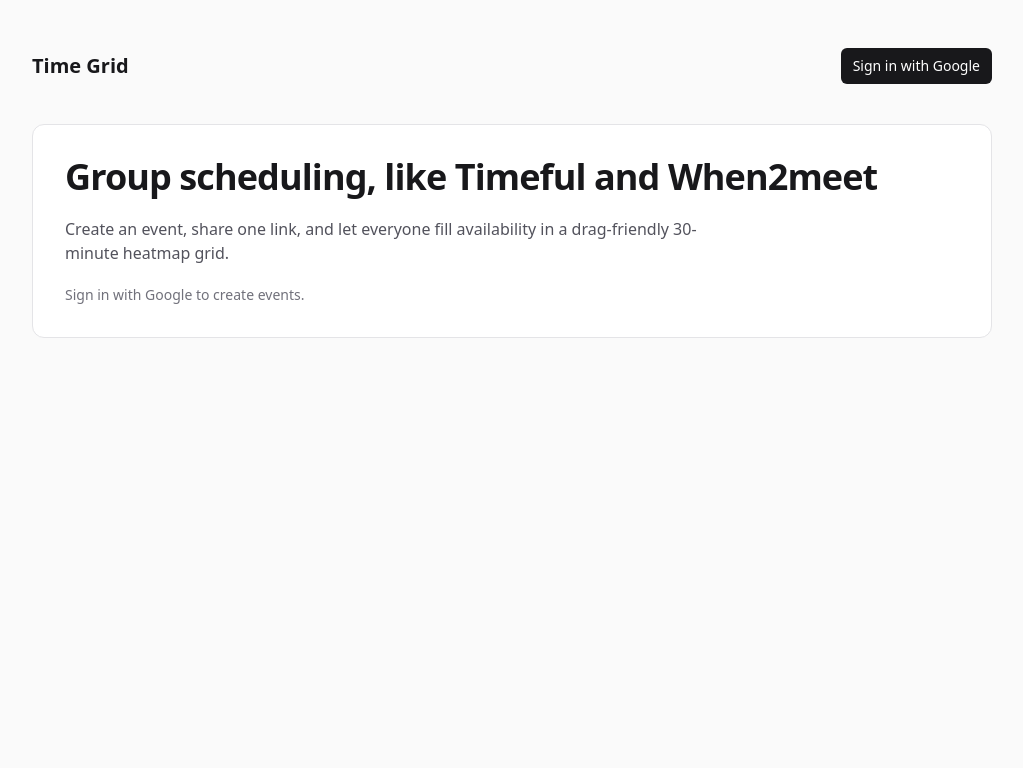
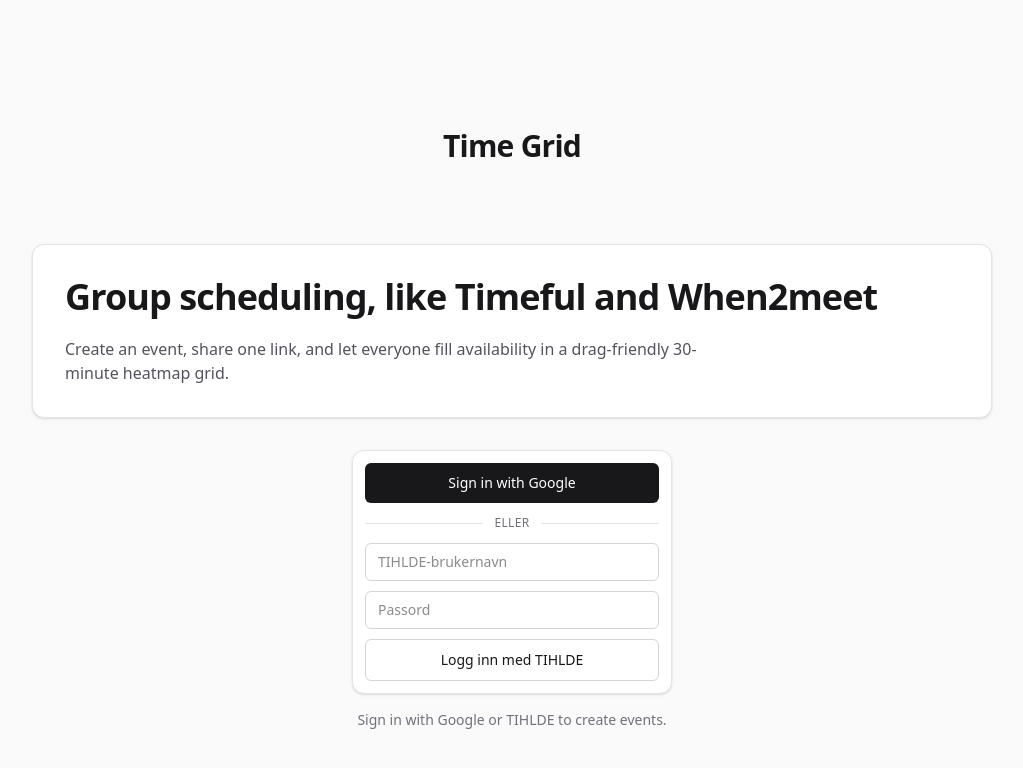
Before and after one commit to TIHLDE/time, a Next.js app: page / in a window 1280 px wide. Shown: the top 768 px of the page, without its empty margins (128-1151 px from the left). Built offline with nearby package versions, Linux system fonts and the light colour scheme; no server answers.

Commit message:
Feat/tihlde login

```diff
--- a/app/page.tsx
+++ b/app/page.tsx
@@ -2,15 +2,22 @@
 import { AuthButtons } from "@/components/auth-buttons";
 import { auth } from "@/auth";
 
-export default async function Home() {
+type HomeProps = {
+  searchParams?: Promise<Record<string, string | string[] | undefined>>;
+};
+
+export default async function Home({ searchParams }: HomeProps) {
   const session = await auth();
+  const resolvedSearchParams = searchParams ? await searchParams : undefined;
+  const authError = resolvedSearchParams?.authError;
+  const hasCredentialsError =
+    typeof authError === "string" && authError === "credentials";
   return (
-    <div className="mx-auto flex w-full max-w-5xl flex-1 flex-col bg-zinc-50 px-4 py-12 sm:px-8">
-      <header className="mb-10 flex items-center justify-between">
-        <p className="text-xl font-semibold">Time Grid</p>
-        <AuthButtons />
+    <div className="mx-auto flex w-full max-w-5xl flex-1 flex-col px-4 py-10 sm:px-8 sm:py-14">
+      <header className="flex min-h-[180px] items-center justify-center">
+        <p className="text-3xl font-semibold tracking-tight text-zinc-900">Time Grid</p>
       </header>
-      <main className="space-y-5 rounded-xl border border-zinc-200 bg-white p-8">
+      <main className="mt-2 space-y-5 rounded-xl border border-zinc-200 bg-white p-8 shadow-sm">
         <h1 className="text-4xl font-bold tracking-tight text-zinc-900">
           Group scheduling, like Timeful and When2meet
         </h1>
@@ -25,12 +32,21 @@
           >
             Create event
           </Link>
-        ) : (
-          <p className="text-sm text-zinc-500">
-            Sign in with Google to create events.
+        ) : null}
+      </main>
+      <div className="mx-auto mt-8 w-full max-w-xs">
+        {hasCredentialsError ? (
+          <p className="mb-3 rounded-md border border-red-200 bg-red-50 px-3 py-2 text-sm text-red-700">
+            Ugyldig TIHLDE-brukernavn eller passord.
           </p>
-        )}
-      </main>
+        ) : null}
+        <AuthButtons />
+      </div>
+      {!session?.user ? (
+        <p className="mt-4 text-center text-sm text-zinc-500">
+          Sign in with Google or TIHLDE to create events.
+        </p>
+      ) : null}
     </div>
   );
 }
--- a/auth.ts
+++ b/auth.ts
@@ -1,7 +1,10 @@
 import NextAuth from "next-auth";
 import Google from "next-auth/providers/google";
+import Credentials from "next-auth/providers/credentials";
 import { PrismaAdapter } from "@auth/prisma-adapter";
 import { prisma } from "@/lib/prisma";
+
+const tihldeApiBaseUrl = process.env.TIHLDE_API_URL?.replace(/\/+$/, "");
 
 export const { handlers, auth, signIn, signOut } = NextAuth({
   adapter: PrismaAdapter(prisma),
@@ -14,6 +17,91 @@
           access_type: "offline",
           prompt: "consent",
         },
+      },
+    }),
+    Credentials({
+      name: "TIHLDE",
+      credentials: {
+        user_id: { label: "TIHLDE-brukernavn", type: "text" },
+        password: { label: "Passord", type: "password" },
+      },
+      async authorize(credentials) {
+        const userId = credentials?.user_id;
+        const password = credentials?.password;
+
+        if (!tihldeApiBaseUrl || typeof userId !== "string" || typeof password !== "string") {
+          return null;
+        }
+
+        const loginResponse = await fetch(`${tihldeApiBaseUrl}/auth/login/`, {
+          method: "POST",
+          headers: {
+            "Content-Type": "application/json",
+          },
+          body: JSON.stringify({ user_id: userId, password }),
+          cache: "no-store",
+        });
+
+        if (!loginResponse.ok) {
+          if (loginResponse.status >= 500) {
+            throw new Error("TIHLDE login endpoint returned a server error.");
+          }
+          return null;
+        }
+
+        const loginData = (await loginResponse.json()) as { token?: string };
+        if (!loginData.token) {
+          throw new Error("TIHLDE login response did not include a token.");
+        }
+
+        const profileResponse = await fetch(`${tihldeApiBaseUrl}/users/me/`, {
+          headers: {
+            "x-csrf-token": loginData.token,
+          },
+          cache: "no-store",
+        });
+
+        if (!profileResponse.ok) {
+          if (profileResponse.status >= 500) {
+            throw new Error("TIHLDE profile endpoint returned a server error.");
+          }
+          return null;
+        }
+
+        const profile = (await profileResponse.json()) as {
+          user_id?: string;
+          first_name?: string;
+          last_name?: string;
+          email?: string;
+        };
+
+        if (!profile.email) {
+          throw new Error("TIHLDE profile response did not include an email.");
+        }
+
+        const fullName = [profile.first_name, profile.last_name].filter(Boolean).join(" ").trim();
+
+        const dbUser = await prisma.user.upsert({
+          where: { email: profile.email },
+          update: {
+            name: fullName || undefined,
+            tihldeUserId: profile.user_id ?? userId,
+            tihldeToken: loginData.token,
+          },
+          create: {
+            email: profile.email,
+            name: fullName || profile.user_id || userId,
+            tihldeUserId: profile.user_id ?? userId,
+            tihldeToken: loginData.token,
+          },
+        });
+
+        return {
+          id: dbUser.id,
+          email: dbUser.email,
+          name: dbUser.name,
+          tihldeToken: loginData.token,
+        };
       },
     }),
   ],
@@ -37,6 +125,16 @@
           },
         });
       }
+
+      if (account?.provider === "credentials") {
+        const tihldeToken = (user as { tihldeToken?: string }).tihldeToken;
+        if (user.id && tihldeToken) {
+          await prisma.user.update({
+            where: { id: user.id },
+            data: { tihldeToken },
+          });
+        }
+      }
       return true;
     },
   },
--- a/components/auth-buttons.tsx
+++ b/components/auth-buttons.tsx
@@ -1,11 +1,13 @@
 import { auth, signIn, signOut } from "@/auth";
+import { AuthError } from "next-auth";
+import { redirect } from "next/navigation";
 
 export async function AuthButtons() {
   const session = await auth();
 
   if (session?.user) {
     return (
-      <div className="flex items-center gap-3">
+      <div className="flex flex-wrap items-center justify-center gap-3">
         <p className="text-sm text-zinc-600">{session.user.email}</p>
         <form
           action={async () => {
@@ -25,6 +27,7 @@
   }
 
   return (
+    <div className="w-full space-y-3 rounded-xl border border-zinc-200 bg-white p-3 shadow-sm">
       <form
         action={async () => {
           "use server";
@@ -33,10 +36,55 @@
       >
         <button
           type="submit"
-        className="rounded-md bg-zinc-900 px-3 py-2 text-sm text-white hover:bg-zinc-800"
+          className="w-full rounded-md bg-zinc-900 px-3 py-2.5 text-sm text-white hover:bg-zinc-800"
         >
           Sign in with Google
         </button>
       </form>
+
+      <div className="flex items-center gap-3">
+        <div className="h-px flex-1 bg-zinc-200" />
+        <span className="text-xs uppercase tracking-wide text-zinc-500">eller</span>
+        <div className="h-px flex-1 bg-zinc-200" />
+      </div>
+
+      <form
+        className="space-y-2.5"
+        action={async (formData) => {
+          "use server";
+          const user_id = String(formData.get("user_id") ?? "");
+          const password = String(formData.get("password") ?? "");
+          try {
+            await signIn("credentials", { user_id, password, redirectTo: "/" });
+          } catch (error) {
+            if (error instanceof AuthError && error.type === "CredentialsSignin") {
+              redirect("/?authError=credentials");
+            }
+            throw error;
+          }
+        }}
+      >
+        <input
+          name="user_id"
+          type="text"
+          placeholder="TIHLDE-brukernavn"
+          required
+          className="w-full rounded-md border border-zinc-300 px-3 py-2 text-sm focus:border-zinc-500 focus:outline-none"
+        />
+        <input
+          name="password"
+          type="password"
+          placeholder="Passord"
+          required
+          className="w-full rounded-md border border-zinc-300 px-3 py-2 text-sm focus:border-zinc-500 focus:outline-none"
+        />
+        <button
+          type="submit"
+          className="w-full rounded-md border border-zinc-300 px-3 py-2.5 text-sm hover:bg-zinc-100"
+        >
+          Logg inn med TIHLDE
+        </button>
+      </form>
+    </div>
   );
 }
--- /dev/null
+++ b/docker-compose.yml
@@ -0,0 +1,21 @@
+services:
+  db:
+    image: postgres:16-alpine
+    container_name: time-db
+    restart: unless-stopped
+    ports:
+      - "5433:5432"
+    environment:
+      POSTGRES_DB: time
+      POSTGRES_USER: time
+      POSTGRES_PASSWORD: time
+    volumes:
+      - postgres_data:/var/lib/postgresql/data
+    healthcheck:
+      test: ["CMD-SHELL", "pg_isready -U time -d time"]
+      interval: 5s
+      timeout: 5s
+      retries: 10
+
+volumes:
+  postgres_data:
--- /dev/null
+++ b/pnpm-workspace.yaml
@@ -0,0 +1,5 @@
+onlyBuiltDependencies:
+  - '@prisma/client'
+  - '@prisma/engines'
+  - prisma
+  - unrs-resolver
```
Also changed, not shown: 2 other files (tests, documents, lock files or other folders). Lines whose indentation alone changed are shown as unchanged.
